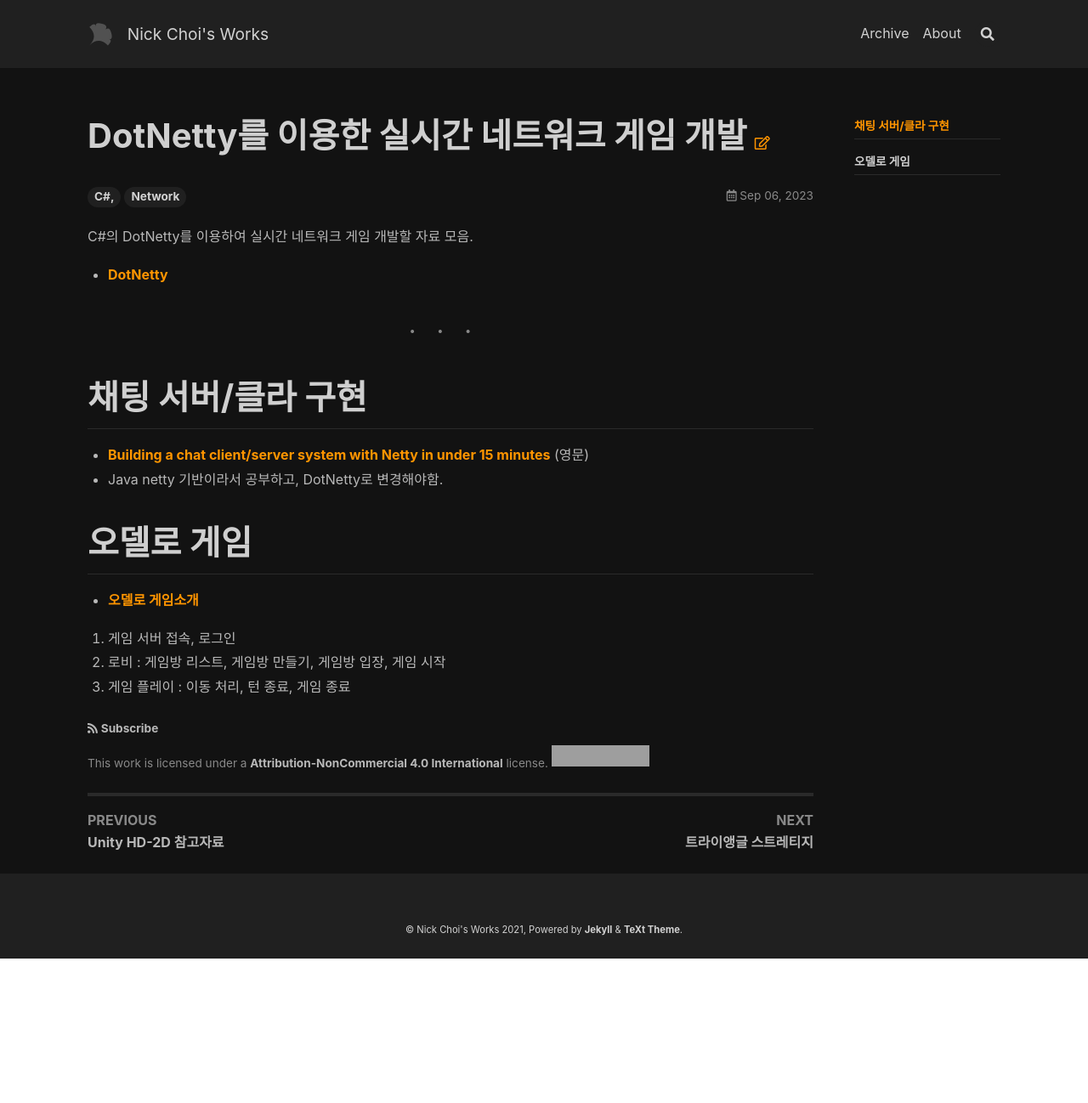
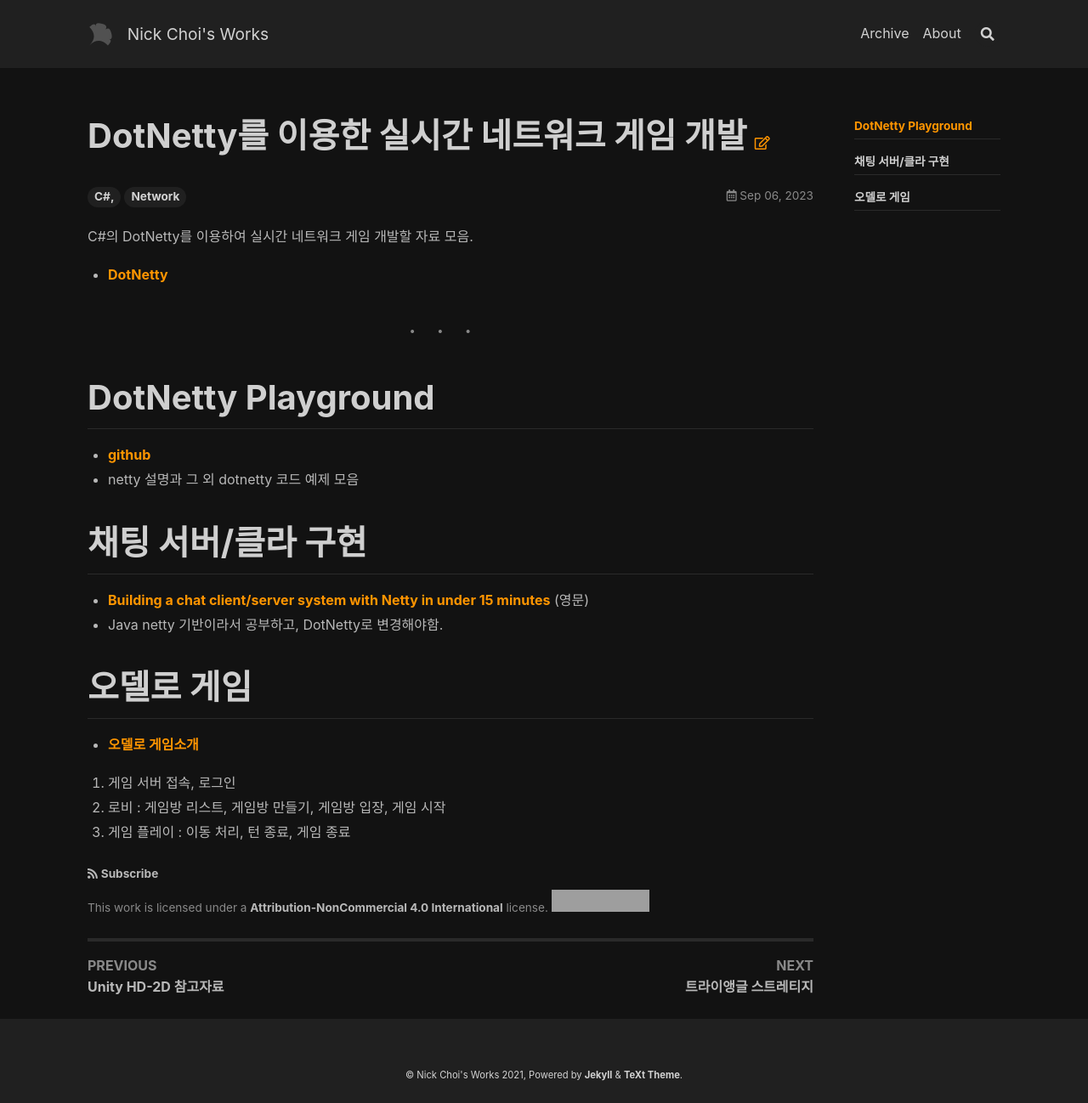
Before and after one commit to nick-choi/nick-choi.github.io, a Jekyll site: the page built from _posts/2023-09-06-22-dotnetty.md, in a window 1280 px wide. Shown: the whole page at 85% size. Built offline with Jekyll 4.4.1, drawn with Linux system fonts in a browser that asks for light colours; nearby versions of some CDN libraries; before the commit the page ends 1128 px from its top, so only the background shows below that; grey boxes are pictures that could not be loaded.

Commit message:
added dotnetty playground

```diff
--- a/_posts/2023-09-06-22-dotnetty.md
+++ b/_posts/2023-09-06-22-dotnetty.md
@@ -12,6 +12,10 @@
 
 ---
 
+# DotNetty Playground
+* [github](https://github.com/Lybecker/DotNettyPlayground)
+* netty 설명과 그 외 dotnetty 코드 예제 모음
+
 # 채팅 서버/클라 구현
 * [Building a chat client/server system with Netty in under 15 minutes](https://www.youtube.com/watch?v=tsz-assb1X8]) (영문)
  - Java netty 기반이라서 공부하고, DotNetty로 변경해야함.
```
Also changed, not shown: 2 other files.
